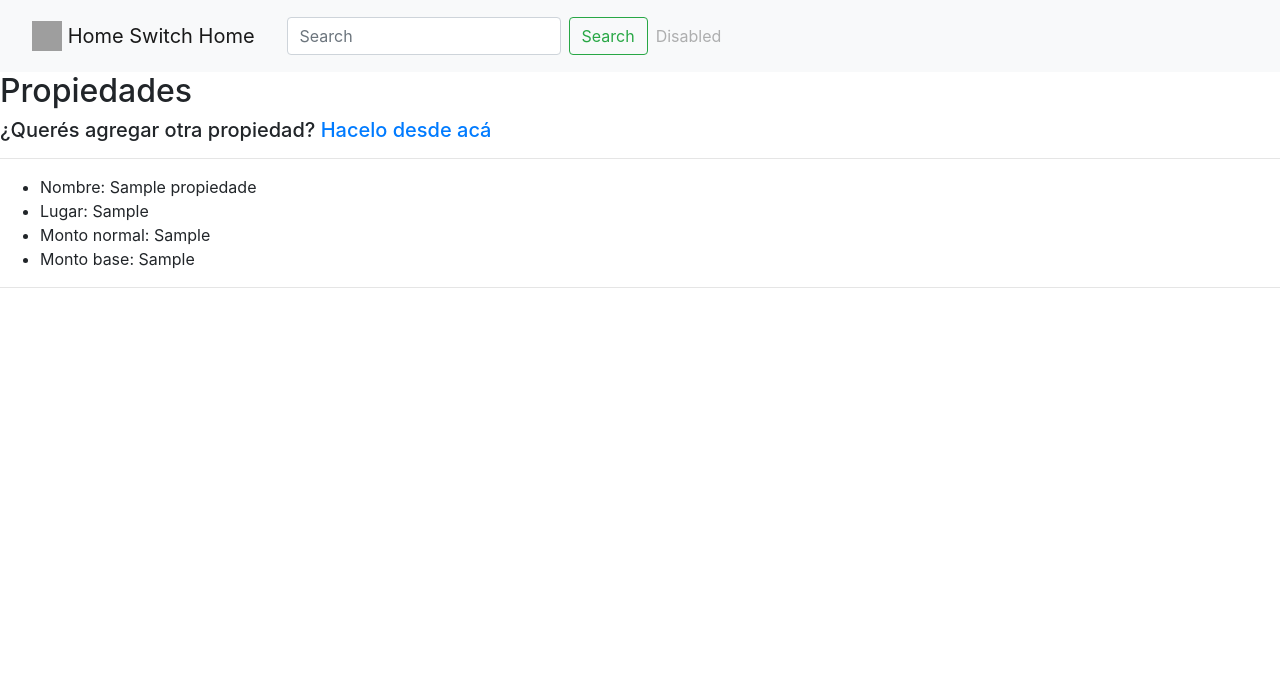
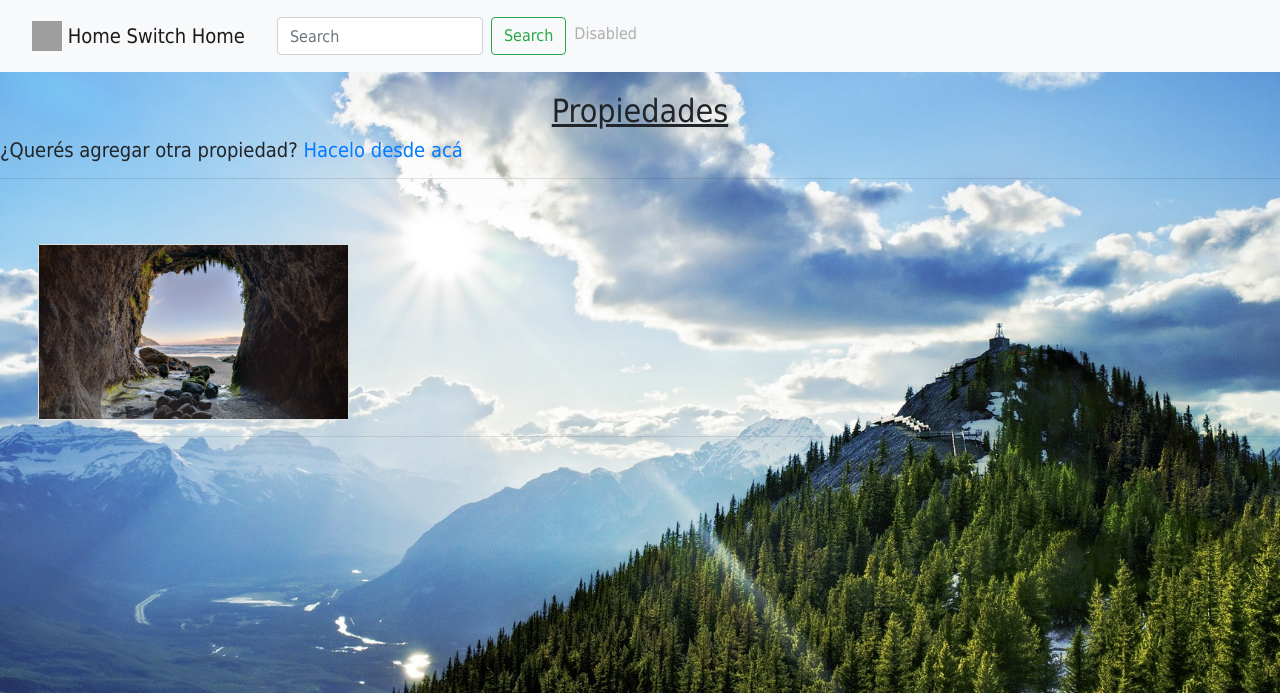
Before and after one commit to mateofreyre/GrupoIngenieria2019, a PHP site: template templates/listar_propiedades.html.twig in a window 1280 px wide. Shown: the top 693 px of the page. Run offline with PHP 8.4, Linux system fonts and the light colour scheme; the template is opened without the code that fills it: most values are stand-ins (such as "Sample title", 1, 10 or a date in 2020); some libraries are stand-ins or nearby versions; grey boxes are pictures that could not be loaded.

Commit message:
agregue la vista de la pagina de abm de propiedades

```diff
--- a/css/estilos.css
+++ b/css/estilos.css
@@ -1,3 +1,5 @@
+/** ESTILOS PARA EL INICIO DE SESION**/
+
 * {
 	margin: 0;
 	padding: 0;
--- /dev/null
+++ b/css/estilos_propiedades.css
@@ -0,0 +1,128 @@
+/** ESTILOS PARA PROPIEDADES **/
+
+* {
+	margin: 0;
+	padding: 0;
+	-webkit-box-sizing: border-box;
+	-moz-box-sizing: border-box;
+	box-sizing: border-box;
+
+}
+
+body {
+	background: url(../img/fondo4.jpg);
+	-webkit-background-size: cover;
+	background-size: cover;
+	background-attachment: fixed;
+	font-family: tahoma;
+}
+h2 {
+	text-align: center;
+	padding-top: 20px;
+	text-decoration: underline;
+}
+
+/**PORTFOLIO**/
+
+.portfolio {
+  background-color: #edf6ff;
+  padding-bottom: 0;
+}
+
+.portfolio h2 {
+  color: #199EB8;
+  margin-bottom: 25px;
+}
+
+.portfolio-grid {
+  margin-top: 65px;
+}
+
+.portfolio-grid .row {
+  margin: 0;
+	margin-left: 3%;
+}
+
+.portfolio-grid .row > div {
+  padding: 0;
+}
+
+.portfolio-grid .row > div .card img {
+  width: 100%;
+}
+
+.portfolio-grid .row > div .card .portfolio-over {
+  position: absolute;
+  display: table-cell;
+  vertical-align: middle;
+  width: 100%;
+  height: 100%;
+  background: rgba(0, 0, 0, 0.8);
+  top: 0;
+  left: 0;
+  text-align: center;
+  opacity: 0;
+  visibility: hidden;
+  transition: all 0.3s ease;
+}
+
+.portfolio-grid .row > div .card .portfolio-over > div {
+  position: relative;
+  top: 50%;
+  -webkit-transform: translateY(-50%);
+  transform: translateY(-50%);
+}
+
+.portfolio-grid .row > div .card .portfolio-over .card-title {
+  color: #fff;
+  font-size: 30px;
+}
+
+.portfolio-grid .row > div .card .portfolio-over .card-text {
+  color: #fff;
+  opacity: .75;
+  padding: 0 45px;
+}
+
+.portfolio-grid .row > div .card:hover .portfolio-over {
+  opacity: 1;
+  visibility: visible;
+}
+
+ul li {
+	margin-bottom: 5px;
+}
+.enlaceboton {
+	display: inline-block;
+	font-weight: 400;
+	text-align: center;
+	white-space: nowrap;
+	vertical-align: middle;
+	-webkit-user-select: none;
+	-moz-user-select: none;
+	-ms-user-select: none;
+	user-select: none;
+	border: 1px solid transparent;
+	padding: .375rem .75rem;
+	font-size: 1rem;
+	line-height: 1.5;
+	border-radius: .25rem;
+	color: white;
+	opacity: 0.60;
+	background-color: #0040FF;
+	background-image: none;
+	border-color: #0040FF;
+	margin-left: 15px;
+}
+
+.enlaceboton:hover {
+		transition: color .15s ease-in-out,background-color .15s ease-in-out,border-color .15s ease-in-out,box-shadow .15s ease-in-out;
+		transition: margin-left .25s ease-in-out;
+		color: white;
+		box-shadow: 0 0 20px #0000FF;
+		background-color: #0000FF;
+		opacity: 1;
+		margin-left: 10px;
+
+
+	}
--- a/templates/listar_propiedades.html.twig
+++ b/templates/listar_propiedades.html.twig
@@ -4,9 +4,8 @@
         <title>Propiedades</title>
 
         <link rel="stylesheet" href="https://stackpath.bootstrapcdn.com/bootstrap/4.1.1/css/bootstrap.min.css" integrity="sha384-WskhaSGFgHYWDcbwN70/dfYBj47jz9qbsMId/iRN3ewGhXQFZCSftd1LZCfmhktB" crossorigin="anonymous">
-
+        <link rel="stylesheet" type="text/css" href="css/estilos_propiedades.css">
         <script src="https://code.jquery.com/jquery-3.3.1.slim.min.js" integrity="sha384-q8i/X+965DzO0rT7abK41JStQIAqVgRVzpbzo5smXKp4YfRvH+8abtTE1Pi6jizo" crossorigin="anonymous"></script>
-
         <script src="https://cdnjs.cloudflare.com/ajax/libs/popper.js/1.14.3/umd/popper.min.js" integrity="sha384-ZMP7rVo3mIykV+2+9J3UJ46jBk0WLaUAdn689aCwoqbBJiSnjAK/l8WvCWPIPm49" crossorigin="anonymous"></script>
         <script src="https://stackpath.bootstrapcdn.com/bootstrap/4.1.1/js/bootstrap.min.js" integrity="sha384-smHYKdLADwkXOn1EmN1qk/HfnUcbVRZyYmZ4qpPea6sjB/pTJ0euyQp0Mk8ck+5T" crossorigin="anonymous"></script>
 
@@ -19,26 +18,46 @@
             </div>
         </header>
         <h2>Propiedades</h2>
-        <h5>¿Querés agregar otra propiedad? <a href="./?action=formulario_agregar_propiedad">Hacelo desde acá</a></h5>
+        <h5> ¿Querés agregar otra propiedad? <a href="./?action=formulario_agregar_propiedad">Hacelo desde acá</a></h5>
         <hr />
             {% for propiedad in propiedades %}
                 <ul>
-                    <li>Nombre: {{propiedad.getNombre}}</li>
-                    <li>Lugar: {{propiedad.getLugar}}</li>
-                    <li>Monto normal: {{propiedad.getMontoNormal}}</li>
-                    <li>Monto base: {{propiedad.getMontoBase}}</li>
-                    {% if rol == 2 %}
-                    <li><a href="./?action=modificar_propiedad&id={{propiedad.getId}}">Modificar propiedad</a></li>
-                    <li><a href="./?action=eliminar_propiedad&id={{propiedad.getId}}">Eliminar propiedad</a></li>
-                    <li><a href="./?action=formulario_subastar_propiedad&id={{propiedad.getId}}">Agregar nueva subasta para esta propiedad</a></li>
-                    {% if propiedad.getHotSale == true  %}
-                        <li><a href="./?action=cambiar_estado_hotSale&id={{propiedad.getId}}">Sacar de hot sale</a></li>
-                    {% else %}
+                  <div class="portfolio-grid">
+                    <div class="row">
+                      <div class="col-lg-3 col-sm-6 col-xs-12">
+                        <div class="card card-block">
+                          <a href="#"><img alt="" src="img/fondo5.jpg">
+                            <div class="portfolio-over">
+                              <div>
+                                <h3 class="card-title">
+                                  <li>Nombre: {{propiedad.getNombre}} </li>
+                                </h3>
+                                <p class="card-text">
+                                    <li>Lugar: {{propiedad.getLugar}} </li>
+                                    <li>Monto normal: ${{propiedad.getMontoNormal}}</li>
+                                    <li>Monto base: ${{propiedad.getMontoBase}}</li>
+                                </p>
+                              </div>
+                            </div>
+                          </a>
+                        </div>
+                      </div>
+                      {% if rol == 2 %}
+                        <ul>
+                          <li><a href="./?action=modificar_propiedad&id={{propiedad.getId}}"class="enlaceboton">Modificar propiedad</a></li>
+                          <li><a href="./?action=eliminar_propiedad&id={{propiedad.getId}}"class="enlaceboton">Eliminar propiedad</a></li>
+                          <li><a href="./?action=formulario_subastar_propiedad&id={{propiedad.getId}}"class="enlaceboton">Agregar nueva subasta para esta propiedad</a></li>
 
-                        <li><a href="./?action=cambiar_estado_hotSale&id={{propiedad.getId}}">Poner en hot sale</a></li>
-                    {%endif%}
-                    {%endif%}
+                          {% if propiedad.getHotSale == true  %}
+                            <li><a href="./?action=cambiar_estado_hotSale&id={{propiedad.getId}}"class="enlaceboton">Sacar de hot sale</a></li>
+                          {% else %}
 
+                          <li><a href="./?action=cambiar_estado_hotSale&id={{propiedad.getId}}"class="enlaceboton">Poner en hot sale</a></li>
+                          {%endif%}
+                      {%endif%}
+                      </ul>
+                    </div>
+                  </div>
                 </ul>
                 <hr />
             {% endfor %}
```
Also changed, not shown: templates/inicio.html.twig.html (deleted, +0 -23 lines), css/estilos_subastas.css (added).
